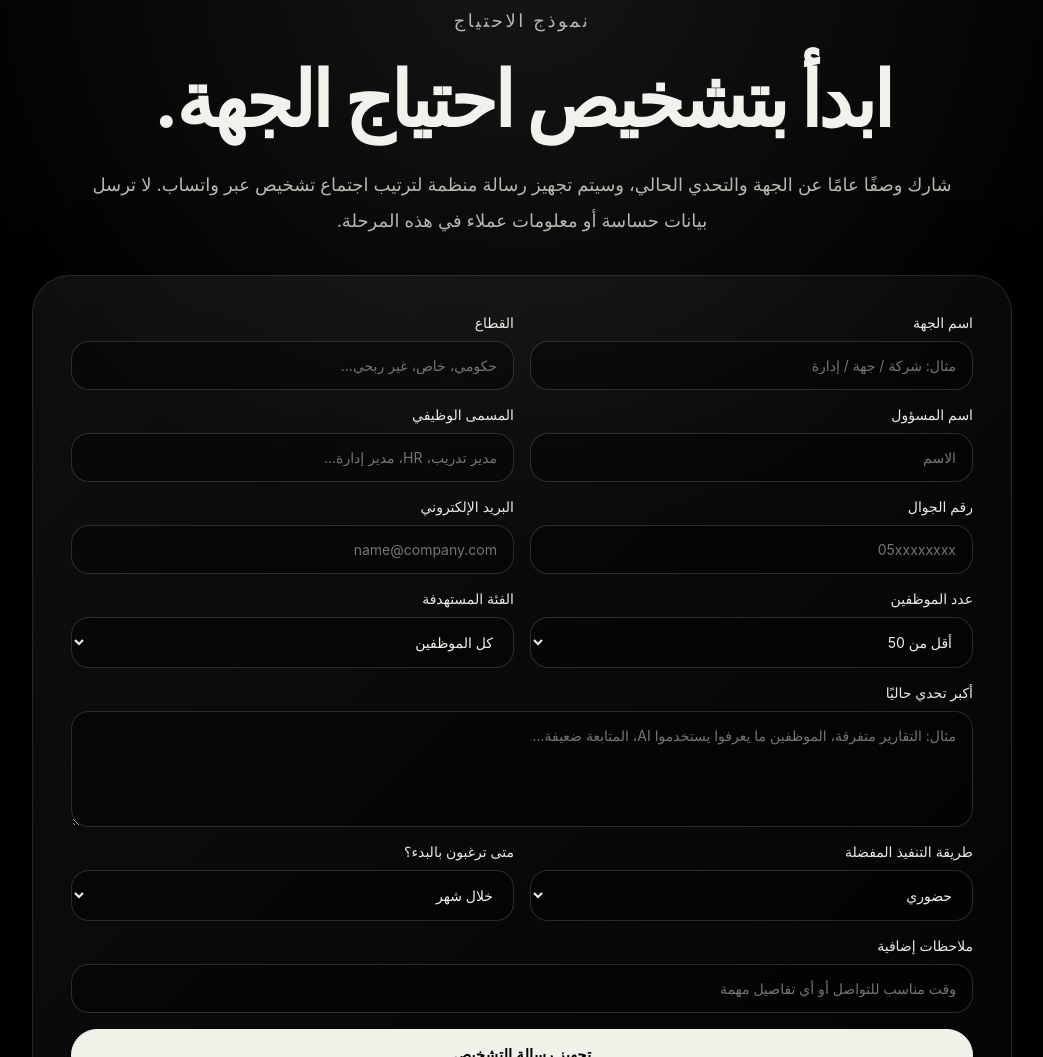
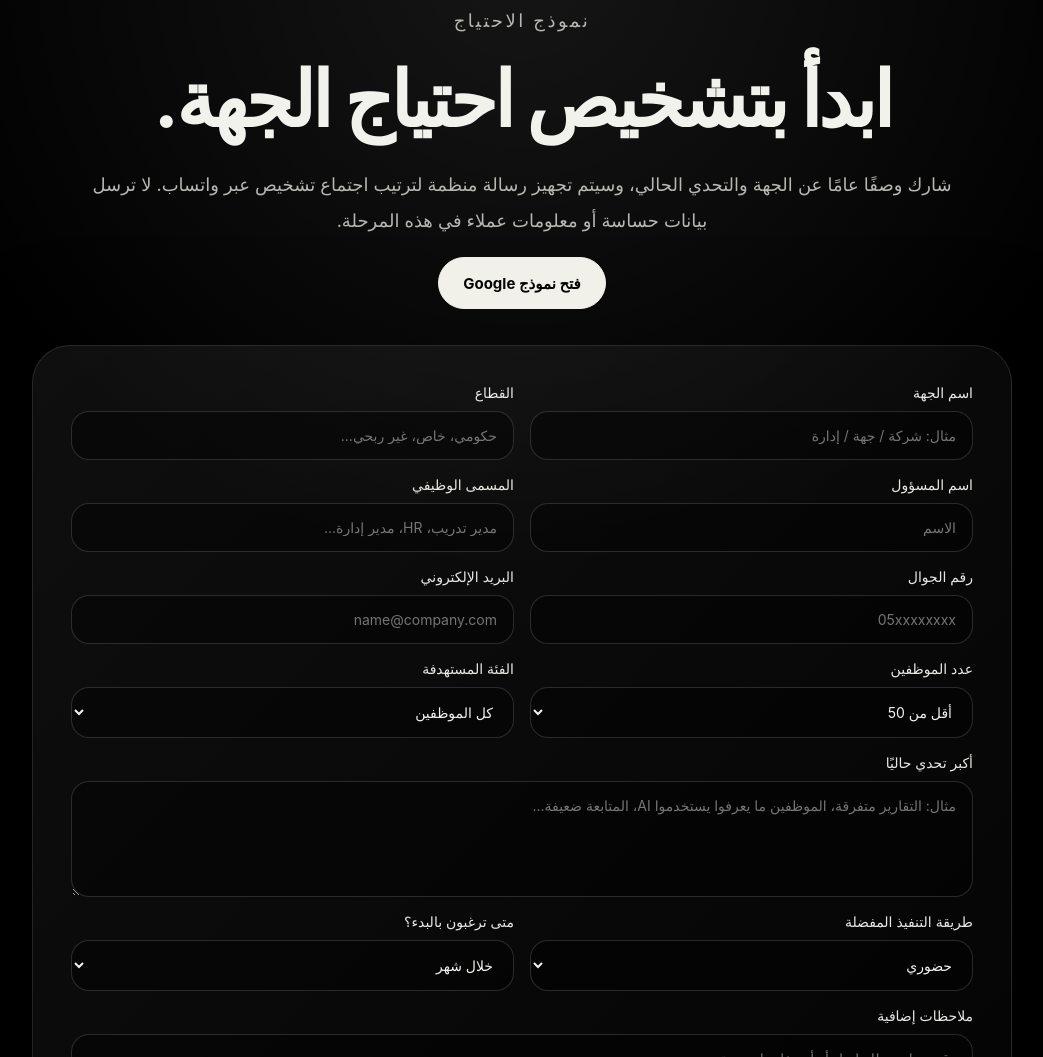
Before and after one commit to osama0561/nahr-b2b-coaching, a website: page companies/index.html in a window 1280 px wide. Shown: the part 5353-6410 px from the top of the page, without its empty margins (118-1161 px from the left). Drawn offline with Linux system fonts and the light colour scheme.

Commit message:
Add Google Form button to companies page

```diff
--- a/companies/index.html
+++ b/companies/index.html
@@ -120,6 +120,7 @@
         <p class="eyebrow">نموذج الاحتياج</p>
         <h2>ابدأ بتشخيص احتياج الجهة.</h2>
         <p>شارك وصفًا عامًا عن الجهة والتحدي الحالي، وسيتم تجهيز رسالة منظمة لترتيب اجتماع تشخيص عبر واتساب. لا ترسل بيانات حساسة أو معلومات عملاء في هذه المرحلة.</p>
+        <a class="btn primary form-external-cta" href="https://docs.google.com/forms/d/1tJMJ81s8w1nmCAuWjruW-as8rnPzUHq0mSwkrUkbi-E/edit?ts=6ab6ac17" target="_blank" rel="noopener">فتح نموذج Google</a>
       </div>
       <form class="lead-form reveal" id="leadForm">
         <label>اسم الجهة<input required name="org" placeholder="مثال: شركة / جهة / إدارة" /></label>
```
